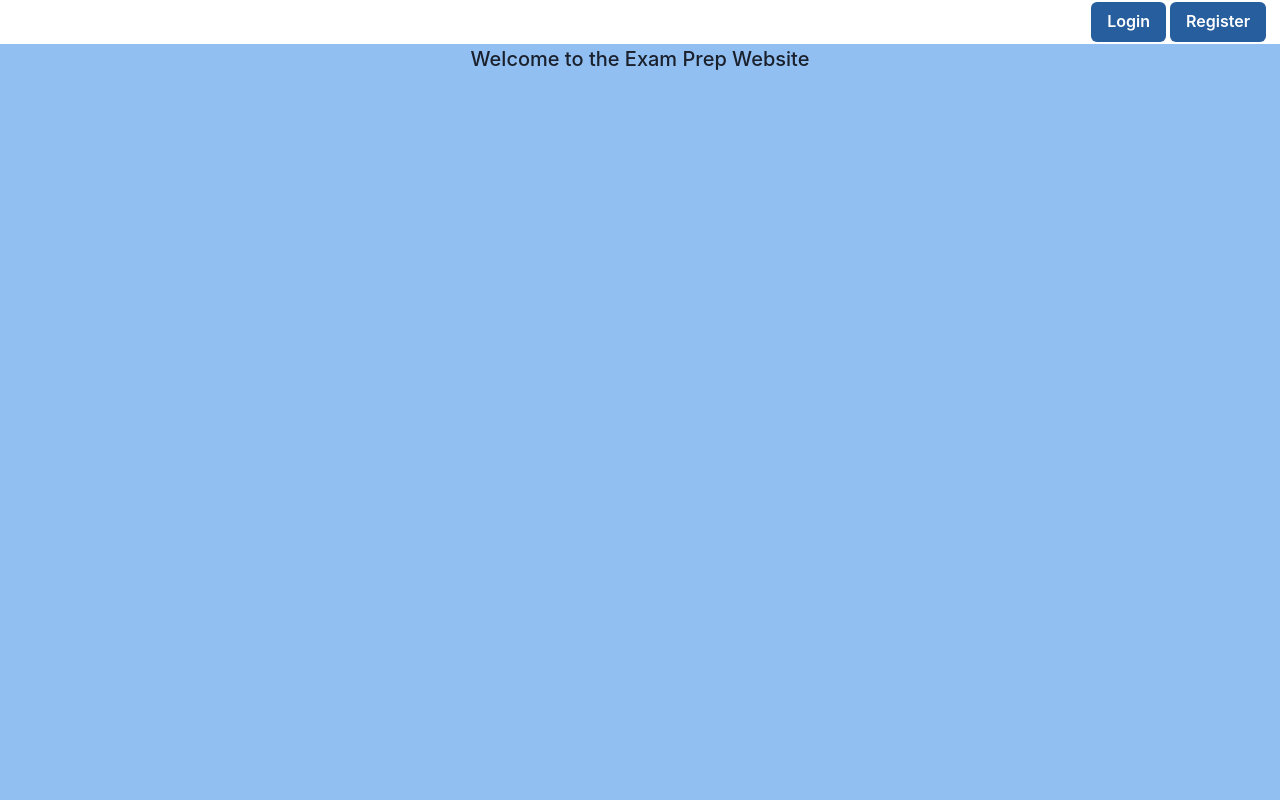
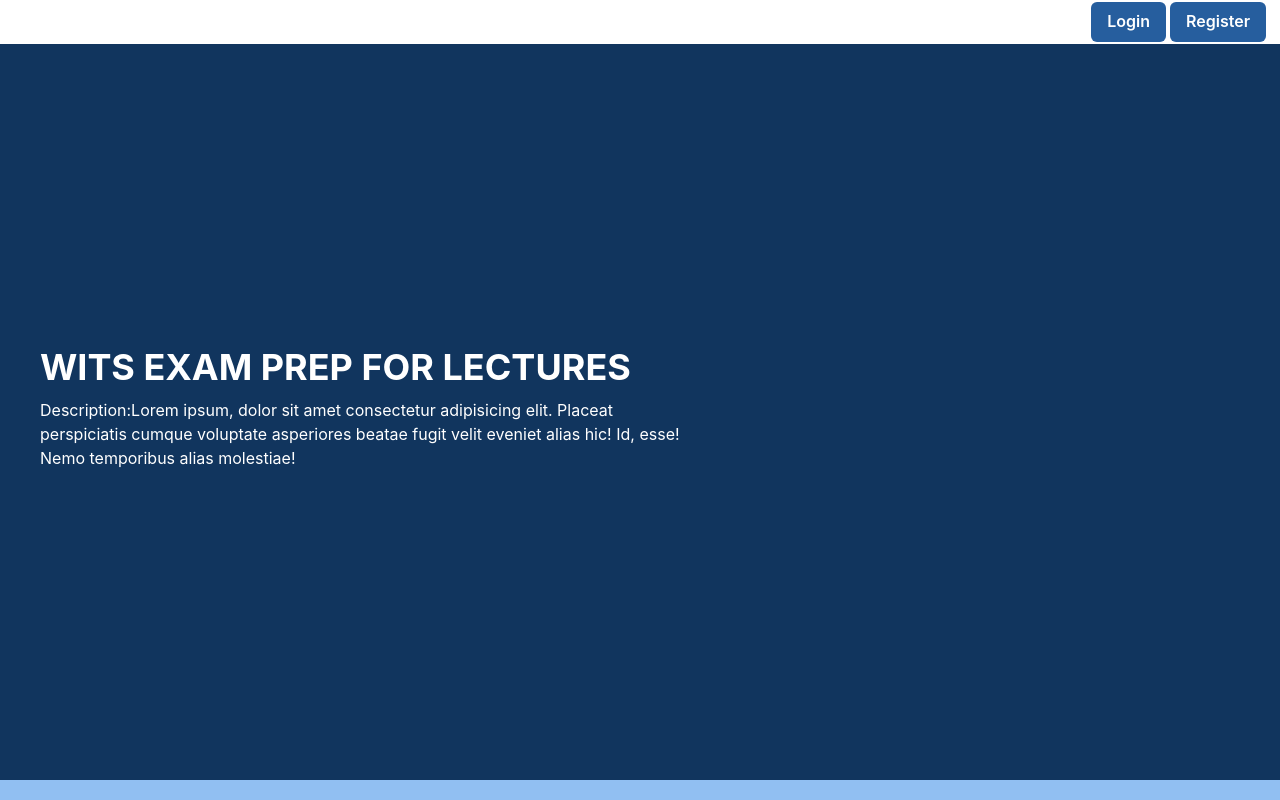
Before and after one commit to ThembaMtshelwane/exam-prep, a Next.js app: page / in a window 1280 px wide. Built offline with nearby package versions, Linux system fonts and the light colour scheme; no server answers.

Commit message:
fixed login bug

```diff
--- a/src/components/modal/auth/Login.tsx
+++ b/src/components/modal/auth/Login.tsx
@@ -29,7 +29,6 @@ const Login:React.FC<LoginProps> = () => {
         event.preventDefault()
 
        signInWithEmailAndPassword(loginForm.email,loginForm.password)
-       router.push('/dashboard')
     }
 
     // When user types the an input, update the state
--- a/src/pages/index.tsx
+++ b/src/pages/index.tsx
@@ -1,14 +1,48 @@
-import { Flex, Text } from "@chakra-ui/react"
+import { Button, Flex, Heading, Text } from "@chakra-ui/react"
 import type { NextPage } from "next"
-import React from "react"
+import { useRouter } from "next/router"
+import React, { useEffect, useState } from "react"
+import { useAuthState } from "react-firebase-hooks/auth"
+import { auth } from '../firebase/clientApp'
 
 const Home: NextPage = () =>{
+  const router = useRouter()
+  const [user] = useAuthState(auth)
+  const [proceed, setContinue] = useState<boolean>(false)
+
+  useEffect(() => {
+    if (user) {
+      setContinue(true)
+    }
+  });
+
+  const start = () =>{
+    if(user){
+      router.push('/dashboard')
+    }
+  }
   return (
-    <Flex  alignItems='center' justifyContent='center'>
-      <Text fontSize={20} fontWeight={500}>
-        Welcome to the Exam Prep Website
-      </Text>
+    <Flex bg='#11355e' height='92vh'>
+    <Flex direction='column' alignSelf='center'width='50%' margin={10}>
+
+        <Heading color='white' mb={2}>
+            WITS EXAM PREP FOR LECTURES
+        </Heading>
+
+        <Text color='white' mb={2}>
+              Description:Lorem ipsum, dolor sit amet consectetur adipisicing elit. Placeat perspiciatis cumque voluptate asperiores beatae fugit velit eveniet alias hic! Id, esse! Nemo temporibus alias molestiae!
+        </Text>
+
+        {proceed?
+           <Button mt={2} color='#265e9e' width='30%'
+             _hover={{boxShadow:'5px 5px 5px 2px rgba(97, 143, 217, .75), 0 1px 1px rgba(0, 0, 0, .15)',}}
+            onClick={start}>
+             Continue
+          </Button>
+        :''}
+
     </Flex>
+  </Flex>
   )
 }
 export default Home
```
